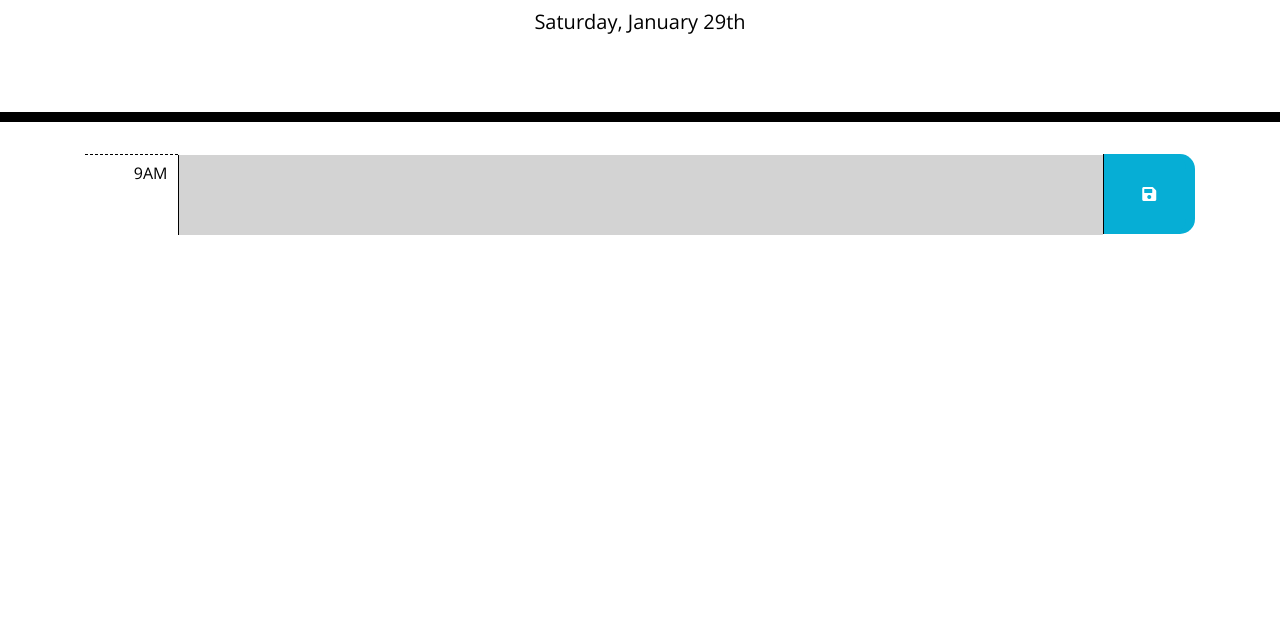
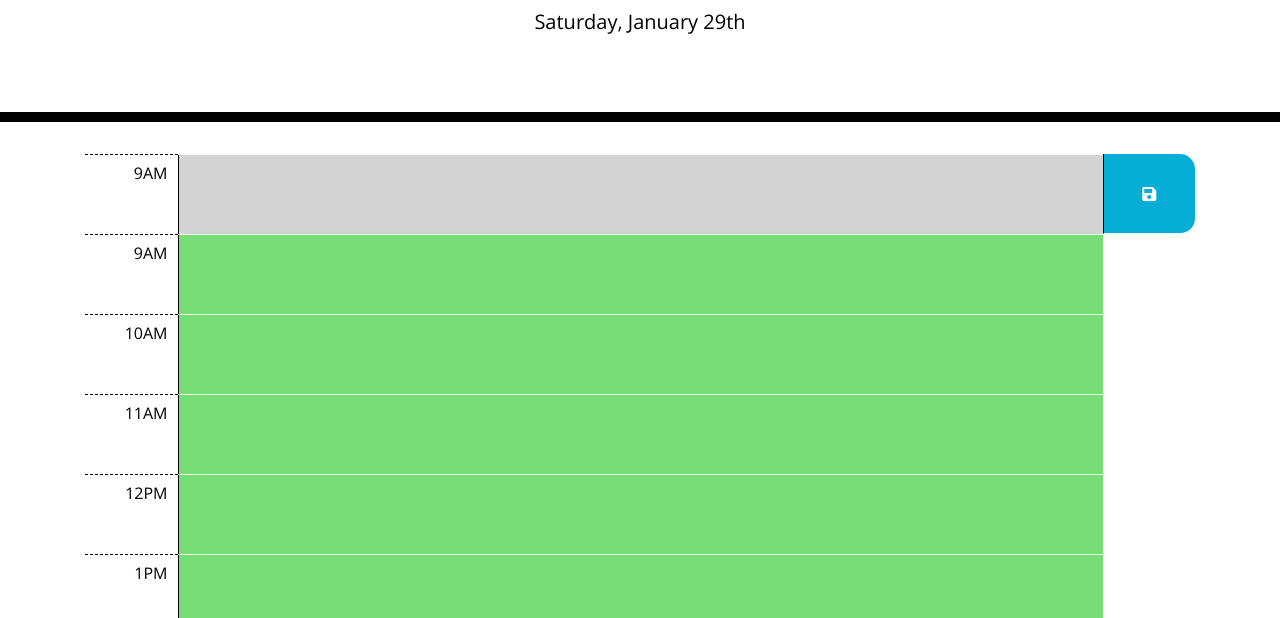
Before and after one commit to patrickaregan/pats-work-schedule, a plain HTML site: page index.html in a window 1280 px wide. Shown: the part 182-800 px from the top of the page. Drawn offline with nearby package versions, Linux system fonts and the light colour scheme.

Commit message:
script creation of time blocks

```diff
--- a/assets/css/style.css
+++ b/assets/css/style.css
@@ -39,6 +39,7 @@ textarea{
 
 .save-block {
   background-color: #06AED5;
+  border-bottom: 1px solid white;
   border-bottom-right-radius: 15px;
   border-left: 1px solid black;
   border-top-right-radius: 15px;
--- a/assets/js/script.js
+++ b/assets/js/script.js
@@ -1,5 +1,76 @@
 
 var currentDate = moment().format("dddd, MMMM Do");
+var currentHour = moment().format("H");
+console.log("Current Hour: " + currentHour);
+
+$("#currentDay").text(currentDate);
+
+var buildTimeBlocks = function(hour) {
+
+    console.log("inside buildTimeBlocks and hour is: " + hour);
+
+    // create the row
+    var rowEl = $("<div>");
+    rowEl.addClass("row no-gutters");
+
+    // create column 1
+    var col1El = $("<div>");
+    col1El.addClass("col-sm-12 col-md-1 col-lg-1");
+    // create column 1 content
+    var col1ContentEl = $("<div>");
+    col1ContentEl.addClass("hour-block");
+    switch (hour) {
+        case 9 :
+        case 10:
+        case 11:
+            col1ContentEl.html("<span>" + hour + "AM</span>");
+            break;
+        case 12:
+            col1ContentEl.html("<span>" + hour + "PM</span>");
+            break;
+        case 13:
+        case 14:
+        case 15:
+        case 16:
+        case 17:
+            var hour12 = hour - 12;
+            col1ContentEl.html("<span>" + hour12 + "PM</span>");
+            break;
+    }
+    // add column 1 content to column 1
+    col1El.append(col1ContentEl);
+    // add column 1 to row
+    rowEl.append(col1El);
+
+    // create column 2
+    var col2El = $("<div>");
+    col2El.addClass("col-sm-12 col-md-10 col-lg-10");
+    // create column 2 content
+    var col2ContentEl = $("<div>");
+    col2ContentEl.addClass("time-block");
+    if (hour < currentHour) {
+        col2ContentEl.html(`<textarea id='hour${hour}' class='past'></textarea>`);
+    }
+    if (hour == currentHour) {
+        col2ContentEl.html(`<textarea id='hour${hour}' class='present'></textarea>`);
+    }
+    if (hour > currentHour) {
+        col2ContentEl.html(`<textarea id='hour${hour}' class='future'></textarea>`);
+    }
+    // add column 2 content to column 2
+    col2El.append(col2ContentEl);
+    // add column 2 to row
+    rowEl.append(col2El);
+
+    // create column 3
+    var col3El = $("<div>");
+    col3El.addClass("col-sm-12 col-md-1 col-lg-1");
+    rowEl.append(col3El);
 
 
-$("#currentDay").text(currentDate);
+    $(".container").append(rowEl);
+}
+
+for (var i = 9; i < 18; i++) {
+    buildTimeBlocks(i);
+}
--- a/index.html
+++ b/index.html
@@ -36,23 +36,24 @@
       <!-- Timeblocks go here -->
       <!-- 9AM -->
       <div class="row no-gutters">
-        <div class="col-1">
+        <div class="col-sm-12 col-md-1 col-lg-1">
           <div class="hour-block">
             <span>9AM</span>
           </div>
         </div>
-        <div class="col-10">
+        <div class="col-sm-12 col-md-10 col-lg-10">
           <div class="time-block">
-            <textarea id="9am" name="9am" class="past"></textarea>
+            <textarea id="9" name="9" class="past"></textarea>
           </div>
         </div>
-        <div class="col-1">
+        <div class="col-sm-12 col-md-1 col-lg-1">
           <div class="save-block d-flex justify-content-center">
             <button class="save-button"><i class="fas fa-save"></i></button>
           </div>
         </div>
       </div>
       <!-- 10 AM-->
+
 
     </div>
 
```
